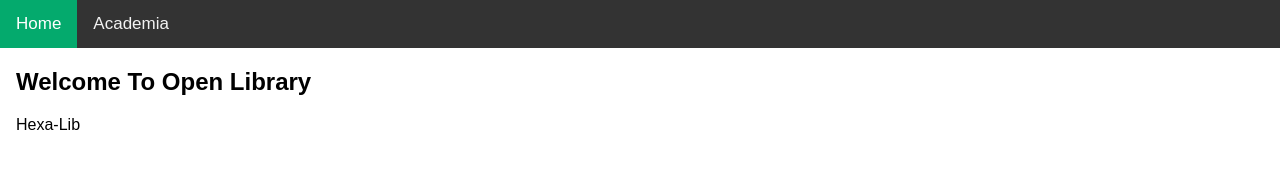
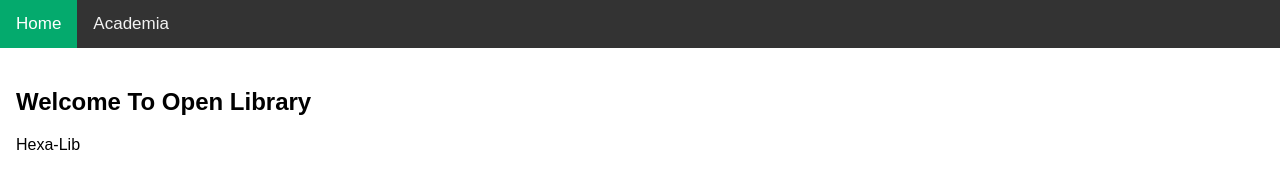
Before and after one commit to Hexa-Lib/Open-Library, a plain HTML site: page index.html in a window 1280 px wide. Drawn offline with Linux system fonts and the light colour scheme.

Commit message:
Update index.html
Co-authored-by: ArnavKucheriya <ArnavKucheriya@outlook.com>

```diff
--- a/index.html
+++ b/index.html
@@ -8,12 +8,10 @@ body {
   font-family: Arial, Helvetica, sans-serif;
 }
 
-
 .topnav {
   overflow: hidden;
   background-color: #333;
 }
-
 
 .topnav a {
   float: left;
@@ -24,33 +22,37 @@ body {
   font-size: 17px;
 }
 
-
 .topnav a:hover {
   background-color: #ddd;
   color: black;
 }
 
-
 .topnav a.active {
   background-color: #04AA6D;
   color: white;
 }
+
+.container {
+  padding-left: 16px;
+}
+
+h2 {
+  margin-top: 40px;
+}
+
 </style>
 </head>
 <body>
-
 
 <div class="topnav">
   <a class="active" href="index.html">Home</a>
   <a href="Academia.html">Academia</a>
 </div>
 
-
-<div style="padding-left:16px">
+<div class="container">
   <h2>Welcome To Open Library</h2>
   <p>Hexa-Lib</p>
 </div>
 
-
 </body>
 </html>
```
